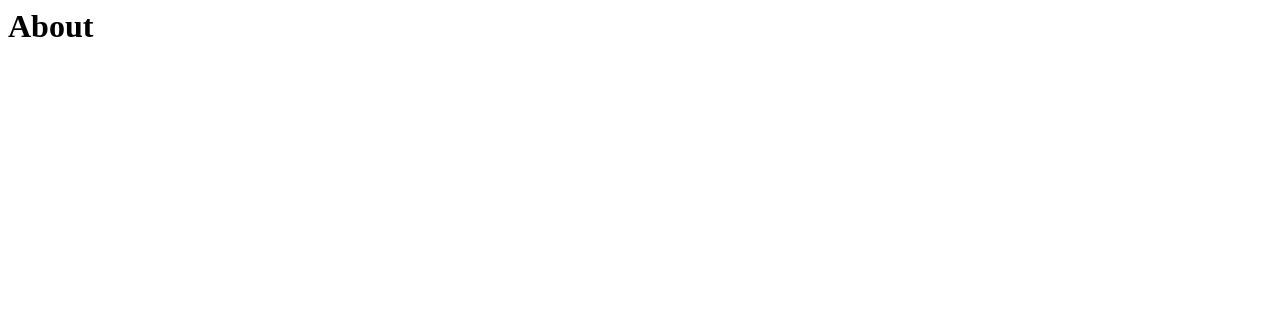
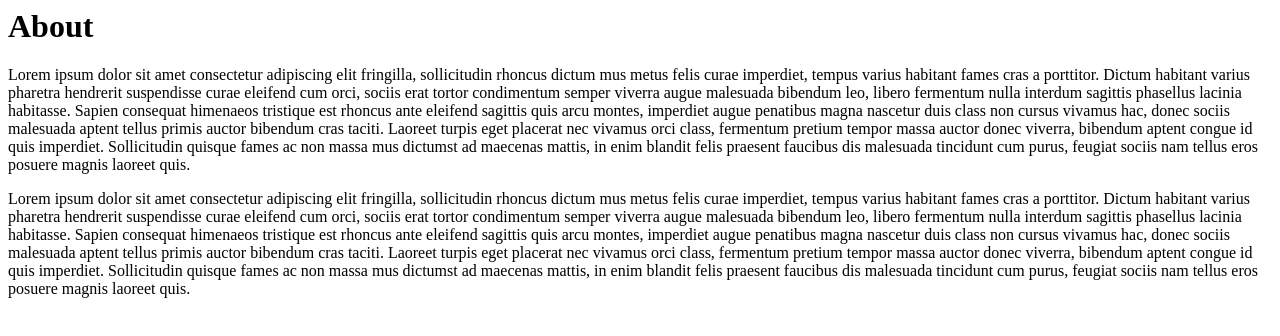
Before and after one commit to esjdaza/mysite, a plain HTML site: page about.html in a window 1280 px wide. Drawn offline with Linux system fonts and the light colour scheme.

Commit message:
add parrafo about

```diff
--- a/about.html
+++ b/about.html
@@ -2,5 +2,29 @@
   <head></head>
   <body>
     <h1>About</h1>
+    <p>Lorem ipsum dolor sit amet consectetur adipiscing elit fringilla, sollicitudin rhoncus
+      dictum mus metus felis curae imperdiet, tempus varius habitant fames cras a porttitor.
+      Dictum habitant varius pharetra hendrerit suspendisse curae eleifend cum orci, sociis
+      erat tortor condimentum semper viverra augue malesuada bibendum leo, libero fermentum
+      nulla interdum sagittis phasellus lacinia habitasse. Sapien consequat himenaeos tristique
+      est rhoncus ante eleifend sagittis quis arcu montes, imperdiet augue penatibus magna nascetur
+      duis class non cursus vivamus hac, donec sociis malesuada aptent tellus primis auctor bibendum
+      cras taciti. Laoreet turpis eget placerat nec vivamus orci class, fermentum pretium tempor
+      massa auctor donec viverra, bibendum aptent congue id quis imperdiet. Sollicitudin quisque
+      fames ac non massa mus dictumst ad maecenas mattis, in enim blandit felis praesent faucibus
+      dis malesuada tincidunt cum purus, feugiat sociis nam tellus eros posuere magnis laoreet quis.
+    </p>
+    <p>Lorem ipsum dolor sit amet consectetur adipiscing elit fringilla, sollicitudin rhoncus
+      dictum mus metus felis curae imperdiet, tempus varius habitant fames cras a porttitor.
+      Dictum habitant varius pharetra hendrerit suspendisse curae eleifend cum orci, sociis
+      erat tortor condimentum semper viverra augue malesuada bibendum leo, libero fermentum
+      nulla interdum sagittis phasellus lacinia habitasse. Sapien consequat himenaeos tristique
+      est rhoncus ante eleifend sagittis quis arcu montes, imperdiet augue penatibus magna nascetur
+      duis class non cursus vivamus hac, donec sociis malesuada aptent tellus primis auctor bibendum
+      cras taciti. Laoreet turpis eget placerat nec vivamus orci class, fermentum pretium tempor
+      massa auctor donec viverra, bibendum aptent congue id quis imperdiet. Sollicitudin quisque
+      fames ac non massa mus dictumst ad maecenas mattis, in enim blandit felis praesent faucibus
+      dis malesuada tincidunt cum purus, feugiat sociis nam tellus eros posuere magnis laoreet quis.
+    </p>
   </body>
 </html>
```
